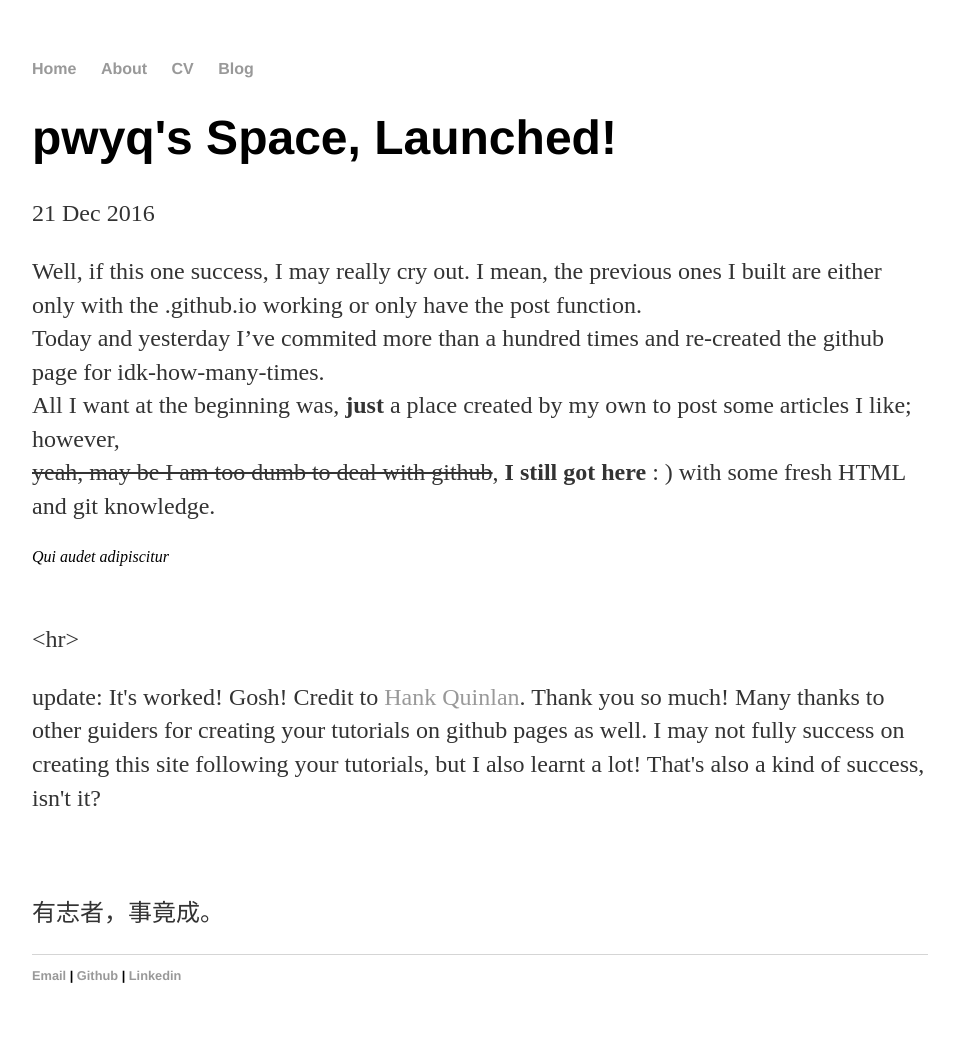
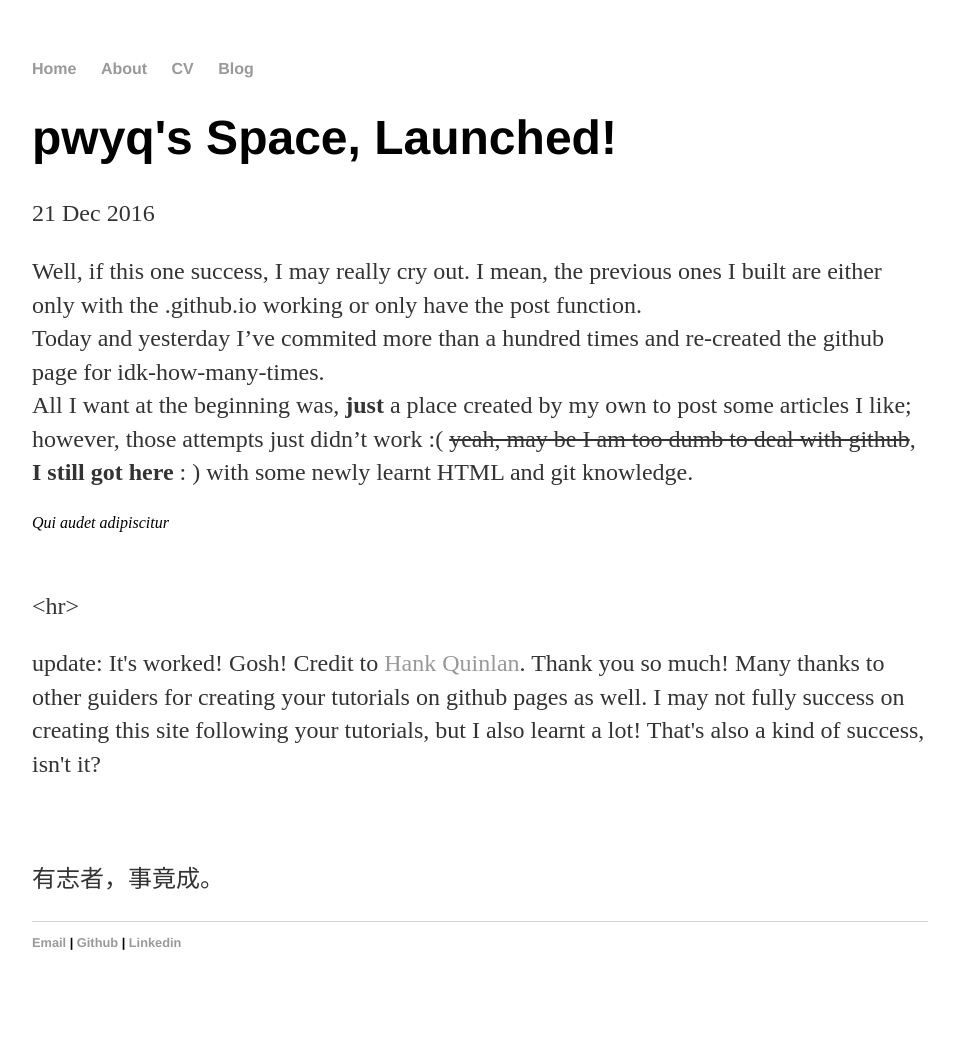
Before and after one commit to pwyq/blog, a Jekyll site: the page built from _posts/2016-12-21-pwyq-site-launched.md, in a window 1280 px wide. Shown: the whole page, without its empty margins (160-1119 px from the left). Built offline with Jekyll 4.4.1, drawn with Linux system fonts in a browser that asks for light colours; after the commit the page ends 1010 px from its top, so only the background shows below that.

Commit message:
Update 2016-12-21-pwyq-site-launched.md

```diff
--- a/_posts/2016-12-21-pwyq-site-launched.md
+++ b/_posts/2016-12-21-pwyq-site-launched.md
@@ -7,8 +7,7 @@ date: 2016-12-21
 Well, if this one success, I may really cry out.
 I mean, the previous ones I built are either only with the .github.io working or only have the post function.<br>
 Today and yesterday I've commited more than a hundred times and re-created the github page for idk-how-many-times.<br>
-All I want at the beginning was, <strong>just</strong> a place created by my own to post some articles I like; however,<br>
-<del>yeah, may be I am too dumb to deal with github</del>, <strong>I still got here</strong> : ) with some fresh HTML and git knowledge.<br>
+All I want at the beginning was, <strong>just</strong> a place created by my own to post some articles I like; however, those attempts just didn't work :( <del>yeah, may be I am too dumb to deal with github</del>, <strong>I still got here</strong> : ) with some newly learnt HTML and git knowledge.<br>
 <quote><i>Qui audet adipiscitur</i></quote>
 <br><hr>
 
```
